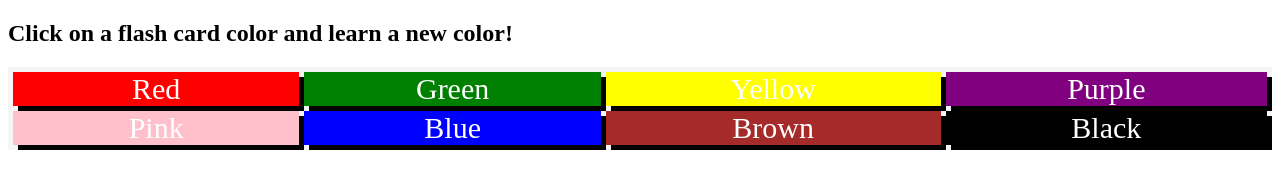
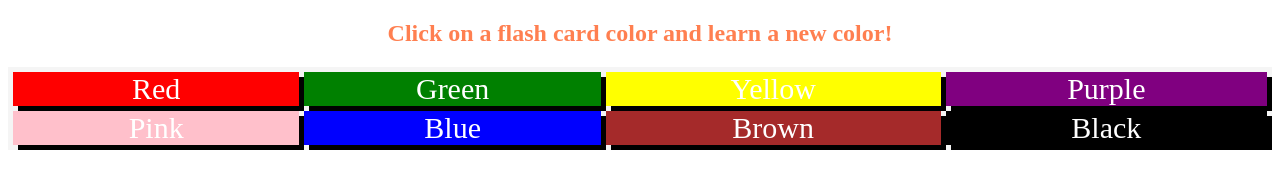
Before and after one commit to Shaniivictoria/LearnColorInSpanish, a plain HTML site: page index.html in a window 1280 px wide. Drawn offline with Linux system fonts and the light colour scheme.

Commit message:
Final Product

```diff
--- a/index.html
+++ b/index.html
@@ -10,7 +10,7 @@
         <link rel="stylesheet" href="style.css">
     </head>
     <body>
-        <h2>Click on a flash card color and learn a new color!</h2>
+        <h2 id="header">Click on a flash card color and learn a new color!</h2>
      <div class="gridContainer">
 
                 <!--RED -->
--- a/style.css
+++ b/style.css
@@ -1,5 +1,8 @@
 
-
+#header{
+    text-align: center;
+    color: coral;
+}
 
 .gridContainer{
     display: grid;
```
